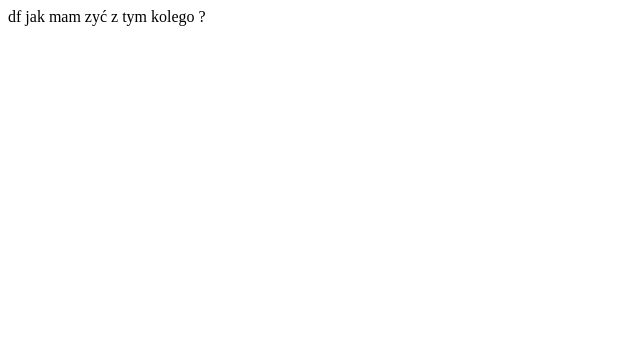
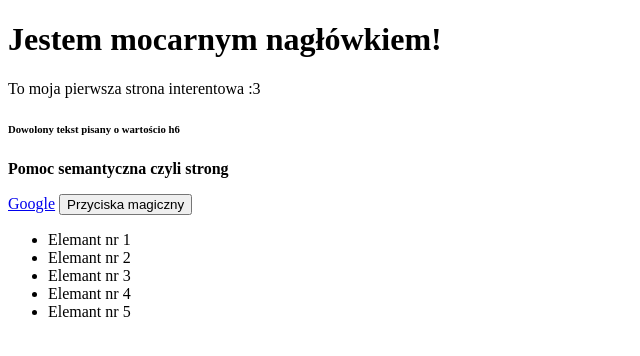
Before and after one commit to Gabq72/Praca-vs, a plain HTML site: page index.html in a window 1280 px wide. Shown: the whole page, without its empty margins (0-640 px from the left). Drawn offline with Linux system fonts and the light colour scheme.

Commit message:
Zatweirdzić

```diff
--- a/index.html
+++ b/index.html
@@ -4,12 +4,22 @@
     <meta charset="UTF-8">
     <meta http-equiv="X-UA-Compatible" content="IE=edge">
     <meta name="viewport" content="width=, initial-scale=1.0">
-    <title>Document</title>
+    <title>Nauka :)</title>
 </head>
 <body>
-    df
+    <h1>Jestem mocarnym nagłówkiem!</h1>
+    <p>To moja pierwsza strona interentowa :3</p>
+    <h6>Dowolony tekst pisany o wartościo h6</h6>
+    <p><strong>Pomoc semantyczna czyli strong</strong></p>
+    <a href="https://google.pl" target="_blank">Google</a>
+    <button>Przyciska magiczny</button>
+    <ul>
+        <li>Elemant nr 1</li>
+        <li>Elemant nr 2</li>
+        <li>Elemant nr 3</li>
+        <li>Elemant nr 4</li>
+        <li>Elemant nr 5</li>
+    </ul>
 
-
-    jak mam zyć z tym kolego ?
 </body>
 </html>
```
